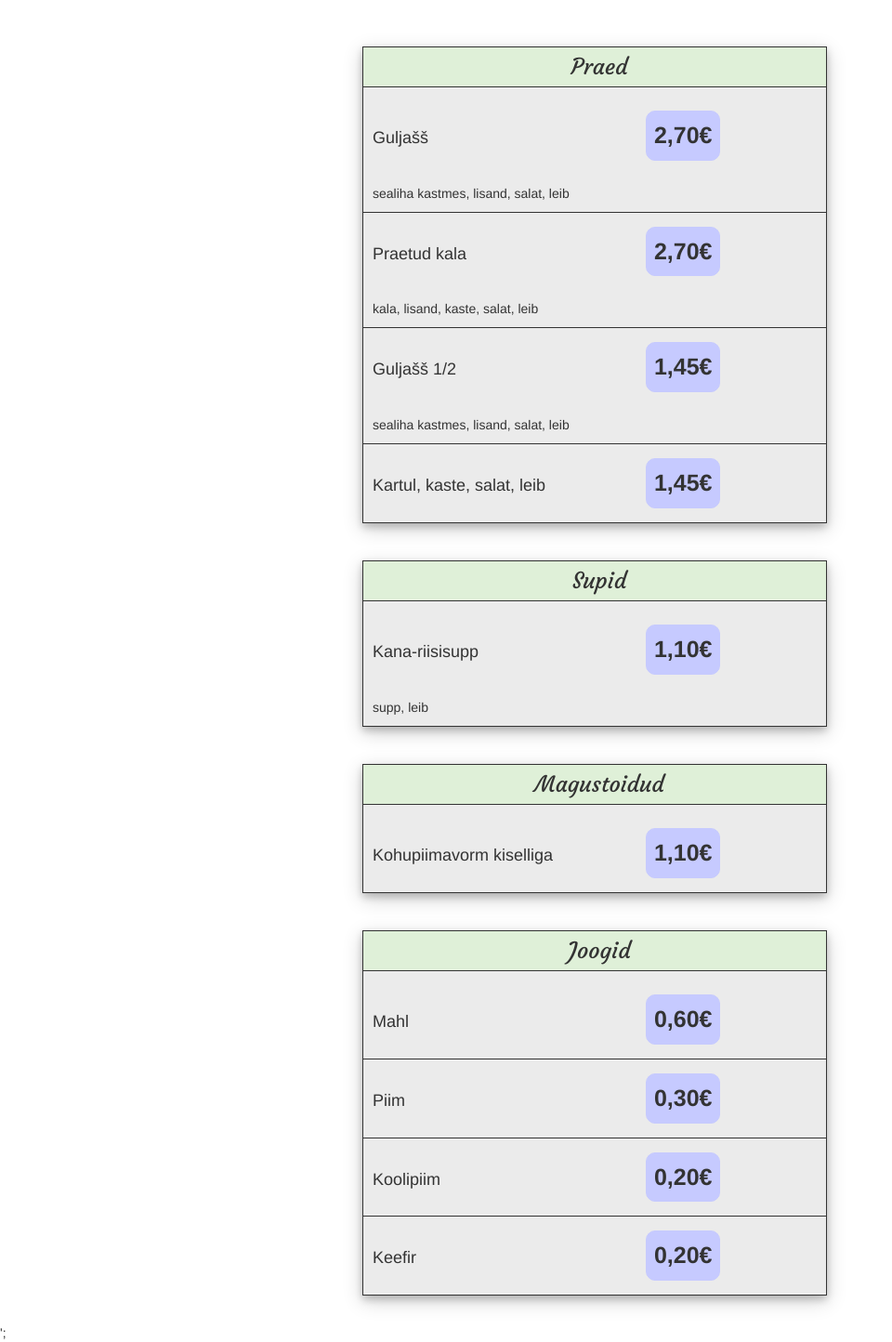
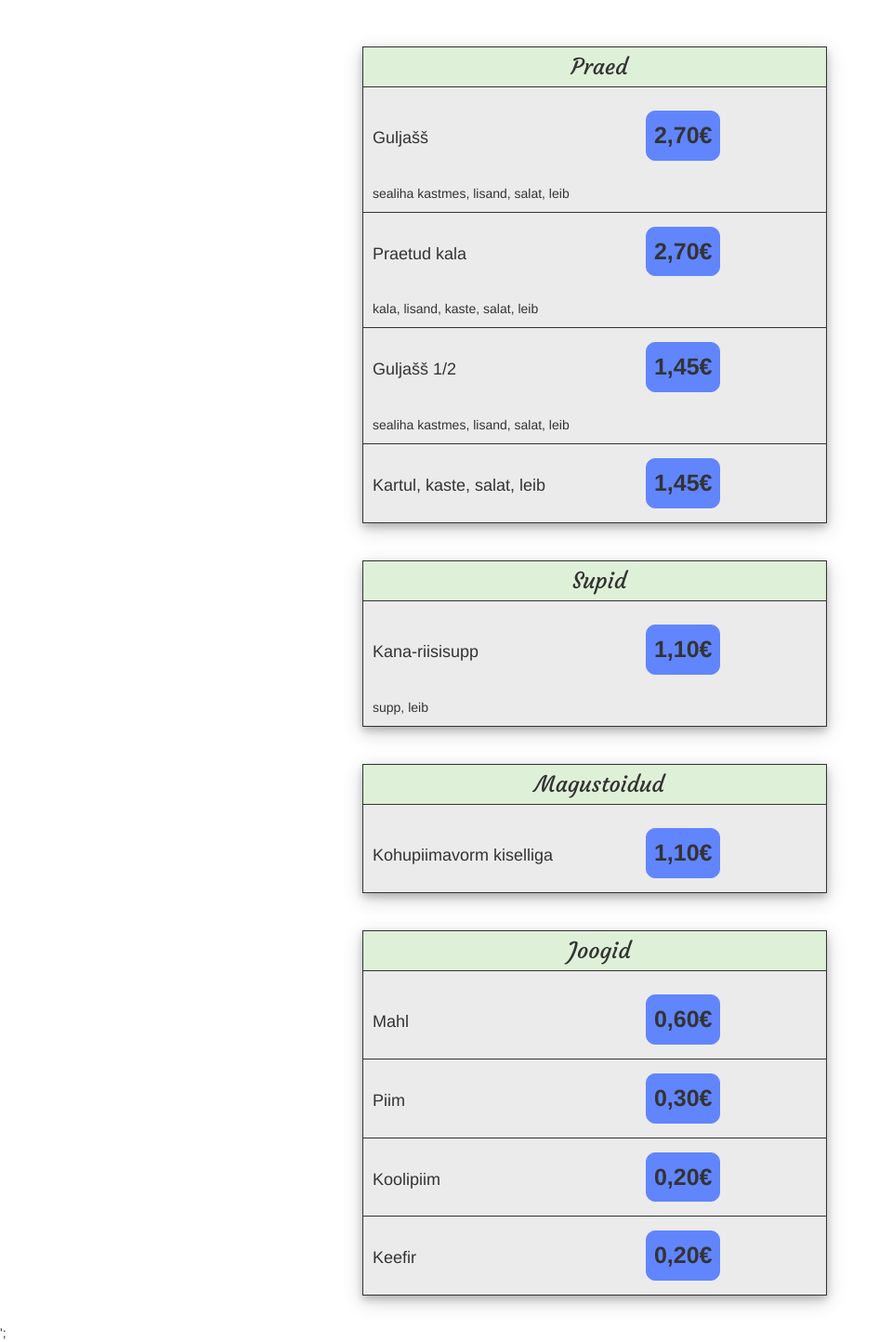
Before and after one commit to heikov123/PVK, a PHP site: page / in a window 1280 px wide. Shown: the part 70-1514 px from the top of the page at 93% size, without its empty margins (0-960 px from the left). Run offline with PHP 8.4, Linux system fonts and the light colour scheme.

Commit message:
Update style2.css

```diff
--- a/menu/css/style2.css
+++ b/menu/css/style2.css
@@ -43,8 +43,8 @@ h1 {
 	padding-bottom: 8px;
 	margin-top: 15px;
 
-	border: 1px solid #C6CAFF;
-	background-color: #C6CAFF;
+	border: 1px solid #6185FD;
+	background-color: #6185FD;
 	border-radius: 10px;
 	margin-bottom: 15px;
 }
```
